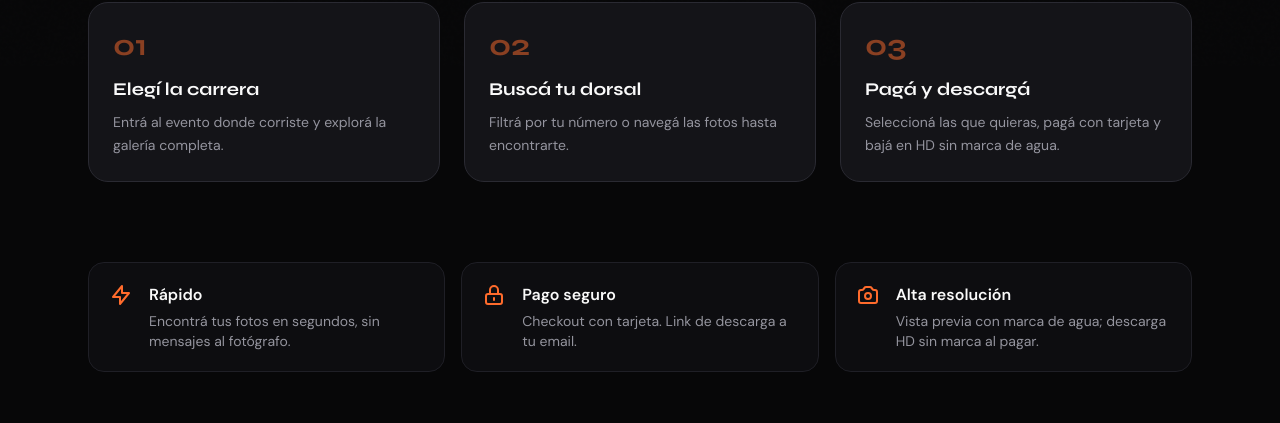
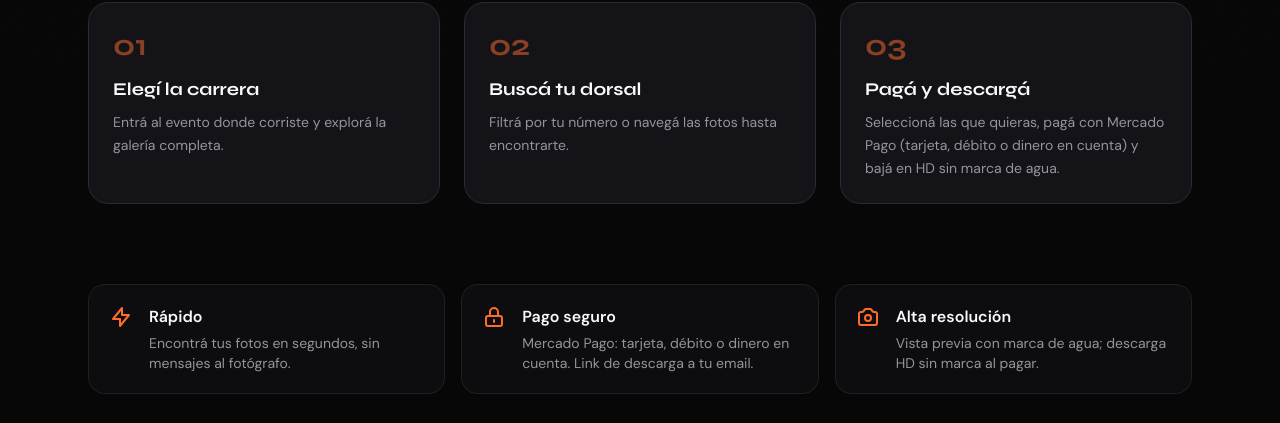
Before and after one commit to Walphur/ActionSnap, a Next.js app: page / in a window 1280 px wide. Shown: the part 734-1157 px from the top of the page. Built offline with nearby package versions, Linux system fonts and the light colour scheme; no server answers; the database is empty.

Commit message:
Actualizar textos de pago en inicio para reflejar Mercado Pago.
El paso 03 y la sección de pago seguro ahora mencionan tarjeta, débito y dinero en cuenta de MP.

Co-authored-by: Cursor <cursoragent@cursor.com>

```diff
--- a/src/app/page.tsx
+++ b/src/app/page.tsx
@@ -22,7 +22,7 @@ const STEPS = [
   {
     n: "03",
     title: "Pagá y descargá",
-    desc: "Seleccioná las que quieras, pagá con tarjeta y bajá en HD sin marca de agua.",
+    desc: "Seleccioná las que quieras, pagá con Mercado Pago (tarjeta, débito o dinero en cuenta) y bajá en HD sin marca de agua.",
   },
 ];
 
@@ -35,7 +35,7 @@ const FEATURES = [
   {
     Icon: IconLock,
     title: "Pago seguro",
-    desc: "Checkout con tarjeta. Link de descarga a tu email.",
+    desc: "Mercado Pago: tarjeta, débito o dinero en cuenta. Link de descarga a tu email.",
   },
   {
     Icon: IconCamera,
```
